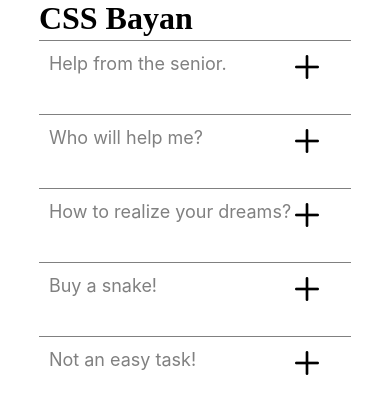
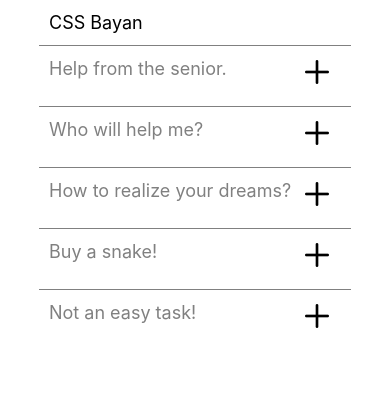
Before and after one commit to ShumigaiNata/cssBayan, a plain HTML site: page cssBayan/index.html in a window 390 px wide. Drawn offline with Linux system fonts and the light colour scheme.

Commit message:
feat: media screen, fix adaptive (St, March 11, 2023 16:20:24 PM)

```diff
--- a/cssBayan/css/style.css
+++ b/cssBayan/css/style.css
@@ -5,58 +5,63 @@
 
 }
 
-body {
-    display: flex;
-    justify-content: center;
+.title {
+    font-family: 'Inter',sans-serif;
+    font-style: normal;
+    font-weight: 900;
+    font-size: 30px;
+    line-height: 35px;
+    padding: 10px;
+    width: 80%;
+    margin: auto;
 }
 
-.section {
-    display: flex;
-    flex-direction: column;
-    gap: 3px;
-}
 
 .block {
     border-top: 1px solid grey;
     padding: 10px;
-    max-width: 700px;
     color: grey;
+    width: 80%;
+    margin: auto;
 }
 
 .block:active {
     color: darkcyan;
 }
+.block:active .blockMemo{
+    opacity: 0.5;
+}
 
 .accordion {
     display: flex;
     justify-content: space-between;
+    cursor: pointer;
+}
+.titleMemo {
+    font-family: 'Inter',sans-serif;
+    font-style: normal;
+    font-weight: 700;
+    font-size: 26px;
+    line-height: 30px;
+}
 
-    /*width: 700px;*/
-    cursor: pointer;
+.blockMemo {
+    width: 50%;
+    margin: auto;
+    display: none;
+    transition: 5s;
+}
+
+.imgMemo {
+    width: 100%;
+    transition: 5s;
 }
 
 
-.blockMemo {
-    max-width: 700px;
-    display: none;
-}
-
-.imgMemo {
-    max-width: 100%;
-    transition: 1s;
-    /*padding: 50px;*/
-}
-
-.blockMemo:hover {
-    /*display: block;*/
-}
-
 .btn {
     background: no-repeat url("../img/plus-61-32.png");
-    height: 50px;
-    width: 50px;
-
-    /*display: none;*/
+    height: 40px;
+    width: 40px;
 }
 
 .accordion:hover .btn {
@@ -64,43 +69,46 @@ body {
     transform: rotate(45deg);
     transition: .3s;
 }
+section:hover .four {
+    display: block;
+    transition: .3s;
 
-.imgMemo:focus {
+}
+
+.imgMemo:hover {
     transform: scale(1.1);
     transition: .2s;
+
 }
 
 .accordion:hover ~ .blockMemo {
     display: block;
     transition: .2s;
+
 }
 
 
-@media (max-width: 1920px) {
-
-    .titleMemo {
-        font-family: 'Inter',sans-serif;
-        font-style: normal;
+@media screen and (max-width: 1920px){
+    body {
+        overflow: hidden;
+    }
+    .titleMemo, .title{
         font-weight: 600;
         font-size: 24px;
         line-height: 29px;
     }
 }
 
-@media (max-width: 820px) {
-    .titleMemo {
-        font-family: 'Inter',sans-serif;
-        font-style: normal;
+@media screen and (max-width: 820px)  {
+    .titleMemo, .title {
         font-weight: 400;
         font-size: 18px;
         line-height: 25px;
     }
 }
 
-@media (max-width: 320px) {
-    .titleMemo {
-        font-family: 'Inter',sans-serif;
-        font-style: normal;
+@media screen and (max-width: 320px){
+    .titleMemo, .title {
         font-weight: 200;
         font-size: 12px;
         line-height: 20px;
--- a/cssBayan/index.html
+++ b/cssBayan/index.html
@@ -10,7 +10,7 @@
 </head>
 <body>
 <div class="section">
-    <h1>CSS Bayan</h1>
+    <h1 class="title">CSS Bayan</h1>
     <div class="block">
         <div class="accordion">
             <div class="titleMemo">
@@ -51,7 +51,7 @@
             </div>
             <div class="btn"></div>
         </div>
-        <div class="blockMemo">
+        <div class="blockMemo four">
             <img class="imgMemo" src="img/python.png" alt="python">
         </div>
     </div>
```
